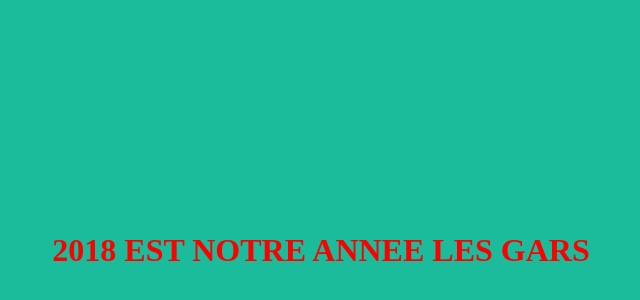
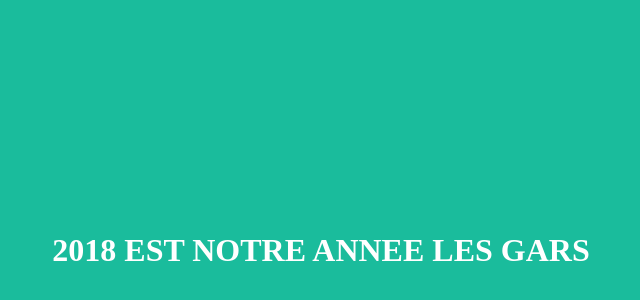
Before and after one commit to sonelouisalexis/FALLA, a plain HTML site: page index.html in a window 1280 px wide. Shown: the part 42-342 px from the top of the page, without its empty margins (319-959 px from the left). Drawn offline with Linux system fonts and the light colour scheme.

Commit message:
changement couleur titre

```diff
--- a/index.html
+++ b/index.html
@@ -6,6 +6,6 @@
     </head>
 
     <body  style="background-color:#1abc9c">
-		<h1 style="padding-top : 20%; padding-bottom:20%; text-align:center;color:red"> 2018 EST NOTRE ANNEE LES GARS</h1>
+		<h1 style="padding-top : 20%; padding-bottom:20%; text-align:center;color:#ffffff"> 2018 EST NOTRE ANNEE LES GARS</h1>
     </body>
 </html>
```
